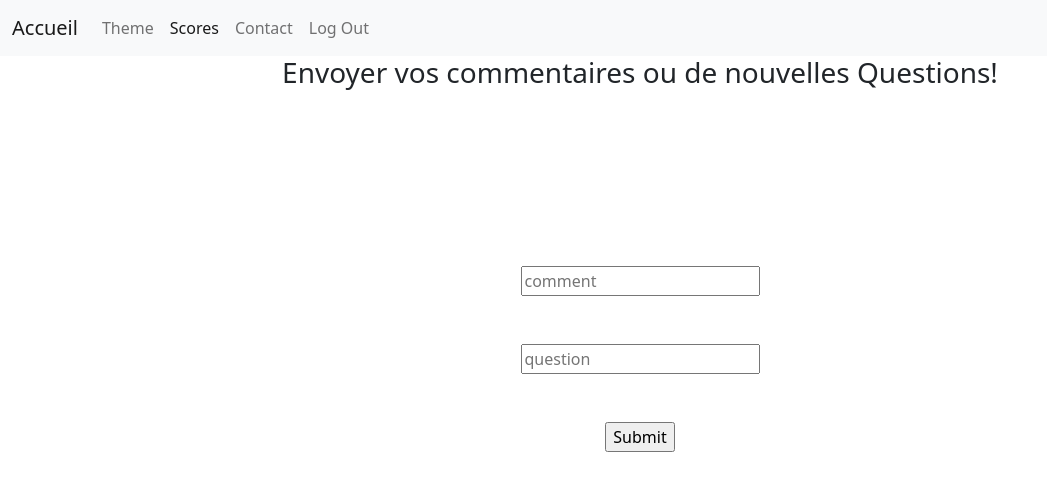
After one commit to Noxargui/last_django, a Django app: page /quizz/contact in a window 1280 px wide. The commit adds this page. Shown: the top 491 px of the page, without its empty margins (0-1047 px from the left). Run offline with Django 4.2, Linux system fonts and the light colour scheme.

Commit message:
derniere version

```diff
--- a/quizz/models.py
+++ b/quizz/models.py
@@ -26,3 +26,9 @@ class Choice(models.Model):
     selected = models.BooleanField(default=False)
     def __str__(self):
         return self.choice_text
+
+class Comment(models.Model):
+    remark = models.CharField(max_length=200)
+    question = models.CharField(max_length=200)
+    def __str__(self):
+        return self.remark
--- /dev/null
+++ b/quizz/templates/quizz/base.html
@@ -0,0 +1,38 @@
+
+
+<!DOCTYPE html>
+<html lang="fr">
+<head>
+    <link href="https://cdn.jsdelivr.net/npm/bootstrap@5.1.3/dist/css/bootstrap.min.css" rel="stylesheet" integrity="sha384-1BmE4kWBq78iYhFldvKuhfTAU6auU8tT94WrHftjDbrCEXSU1oBoqyl2QvZ6jIW3" crossorigin="anonymous">
+    <meta charset="UTF-8">
+    <title>Quizz</title>
+
+</head>
+<body>
+<!-- As a heading -->
+<nav class="navbar navbar-expand-lg navbar-light bg-light">
+  <div class="container-fluid">
+    <a class="navbar-brand" href="{% url 'quizz:home' %}">Accueil</a>
+    <button class="navbar-toggler" type="button" data-bs-toggle="collapse" data-bs-target="#navbarSupportedContent" aria-controls="navbarSupportedContent" aria-expanded="false" aria-label="Toggle navigation">
+      <span class="navbar-toggler-icon"></span>
+    </button>
+    <div class="collapse navbar-collapse" id="navbarSupportedContent">
+      <ul class="navbar-nav me-auto mb-2 mb-lg-0">
+        <li class="nav-item">
+          <a class="nav-link" href="{% url 'quizz:theme' %}">Theme</a>
+        </li>
+        <li class="nav-item">
+          <a class="nav-link active" aria-current="page" href="{% url 'quizz:score' %}">Scores</a>
+        </li>
+        <li class="nav-item">
+          <a class="nav-link" href="{% url 'quizz:contact' %}">Contact</a>
+        </li>
+        <li class="nav-item">
+            <a class="nav-link" href="{% url 'quizz:loginuser' %}">Log Out</a>
+          </li>
+      </ul>
+    </div>
+  </div>
+</nav>
+
+{% block content %}{% endblock  %}
--- a/quizz/templates/quizz/choice.html
+++ b/quizz/templates/quizz/choice.html
@@ -1,3 +1,6 @@
+{% extends 'quizz/base.html' %}
+{% block content %}
+
 {% if choice_list %}
     <ul>
     {% for choice in choice_list %}
@@ -7,3 +10,5 @@
 {% else %}
     <p>No quizz are available.</p>
 {% endif %}
+
+{% endblock  %}
--- /dev/null
+++ b/quizz/templates/quizz/contact.html
@@ -0,0 +1,21 @@
+{% extends 'quizz/base.html' %}
+{% block content %}
+
+<CENTER><h3>Envoyer vos commentaires ou de nouvelles Questions!</h3></CENTER>
+<br><br><br><br><br><br><br>
+<form method="post"  role="form" action="/quizz/contact">
+    {% csrf_token %}
+    <CENTER><input type="text" name="remark" placeholder="comment">
+    <br><br><br>
+    <input type="text" name="question" placeholder="question">
+    <br><br><br>
+    <input type="submit" value="Submit"></CENTER>
+</form>
+<br>
+{% if message %}
+<CENTER>{{ message }}</CENTER>
+{% endif %}
+
+
+
+{% endblock  %}
--- a/quizz/templates/quizz/score.html
+++ b/quizz/templates/quizz/score.html
@@ -1,2 +1,7 @@
+{% extends 'quizz/base.html' %}
+{% block content %}
+
 <h1>Score</h1>
 {{ score }}
+
+{% endblock  %}
--- a/quizz/templates/quizz/theme.html
+++ b/quizz/templates/quizz/theme.html
@@ -1,3 +1,5 @@
+{% extends 'quizz/base.html' %}
+{% block content %}
 {% if latest_theme_list %}
     <ul>
     {% for theme in latest_theme_list %}
@@ -5,7 +7,8 @@
         <button><a class="btn btn-primary" href="{% url 'quizz:score' %}"><p>Score</p></a></button>
     {% endfor %}
     </ul>
-    <button><a class="btn btn-primary" href="{% url 'quizz:loginuser' %}"><p>Log Out</p></a></button>
 {% else %}
     <p>No quizz are available.</p>
 {% endif %}
+
+{% endblock  %}
--- a/quizz/urls.py
+++ b/quizz/urls.py
@@ -12,5 +12,7 @@ urlpatterns = [
     path('newuser', views.newuser, name='newuser'),
     path('question', views.question, name='question'),
     path('results', views.results, name='results'),
-    path('score', views.score, name='score')
+    path('score', views.score, name='score'),
+    path('home', views.home, name='home'),
+    path('contact', views.contact, name='contact')
 ]
--- a/quizz/views.py
+++ b/quizz/views.py
@@ -2,7 +2,7 @@ from random import choice
 from django.http import HttpResponse
 # from django.template import loader
 from django.shortcuts import get_object_or_404, render, redirect
-from .models import Theme, Question, Choice
+from .models import Theme, Question, Choice, Comment
 from django.http import Http404
 from django.contrib.auth.forms import UserCreationForm, AuthenticationForm
 from django.contrib.auth import login, logout, authenticate
@@ -90,8 +90,12 @@ def newuser(request):
     if request.method == 'POST':
         new_username = request.POST.get('new_username')
         new_password = request.POST.get('new_password')
-        user = User.objects.create_user(new_username, '', new_password)
-        user.save()
+        user = authenticate(username=new_username, password=new_password)
+        if user is None:
+            user = User.objects.create_user(new_username, '', new_password)
+            user.save()
+        else :
+            return render(request, 'quizz/newuser.html', {"error": "L'utilisateur existe déjà."})
         return redirect('/quizz/loginuser')
 
 def loginuser(request):
@@ -112,3 +116,19 @@ def loginuser(request):
 
 def score(request):
     return render(request, 'quizz/score.html')
+
+def contact(request):
+    if request.method == "GET":
+        return render(request, 'quizz/contact.html')
+    if request.method == "POST":
+        remark = request.POST.get('remark')
+        question = request.POST.get('question')
+        #Comment.choice_set.create(remark=remark)
+        #Comment.remark = remark
+        #Comment.save()
+
+        if remark != "" or question !="":
+            context={"message": "Vos requêtes ont bien été transmises à l'administration!"}
+        else:
+            context={"message": "Veuillez renseigner un des champs."}
+        return render(request, 'quizz/contact.html', context)
```
Also changed, not shown: quizz/templates/quizz/base0.html (added, +24 -0 lines), quizz/templates/quizz/home.html (+8 -2 lines), quizz/templates/quizz/loginuser.html (+17 -4 lines), quizz/templates/quizz/newuser.html (+8 -0 lines), quizz/templates/quizz/question.html (+11 -2 lines), quizz/templates/quizz/results.html (+16 -16 lines), quizz/migrations/0012_comment.py (added), quizz/static/quizz/grumpy.jpg (added).
